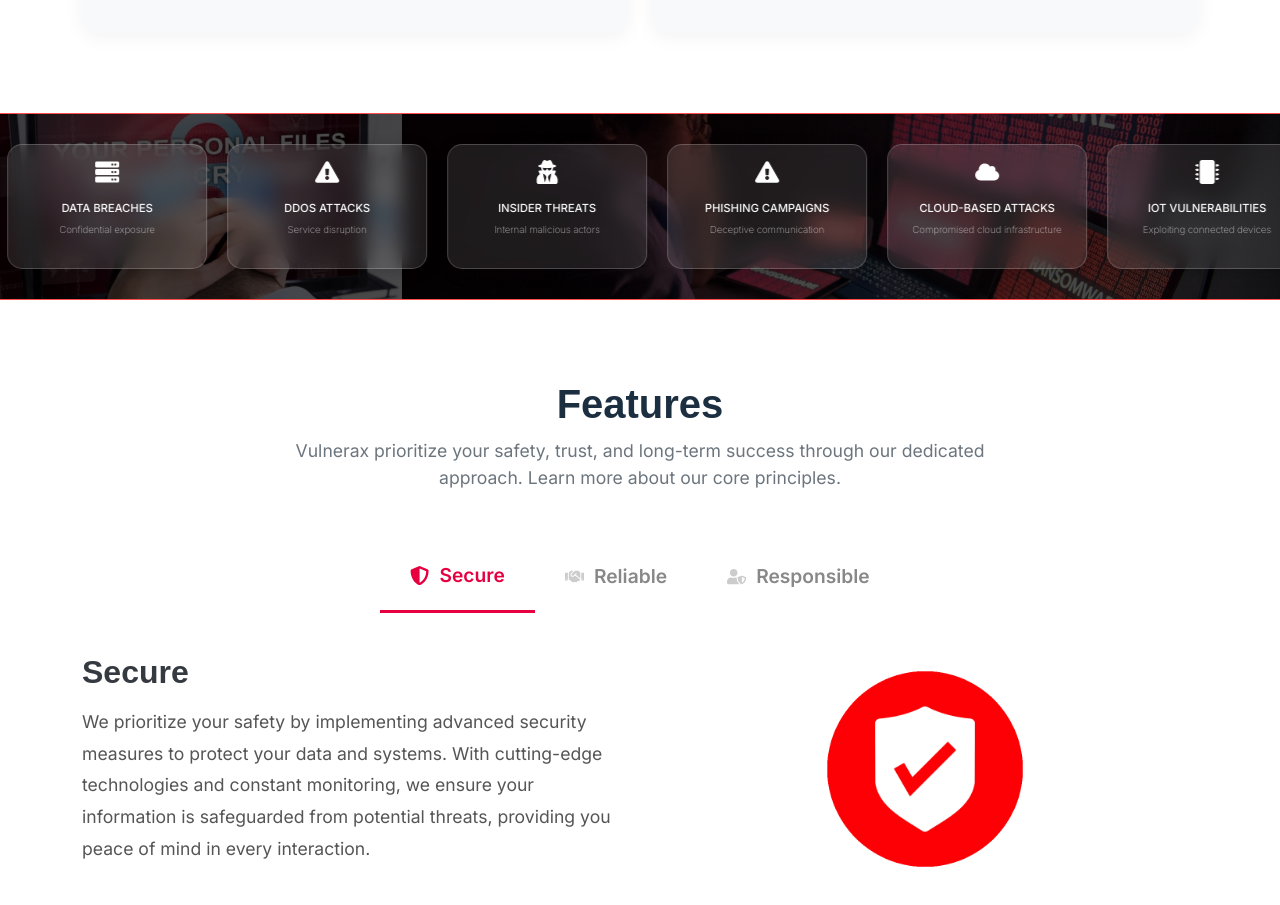
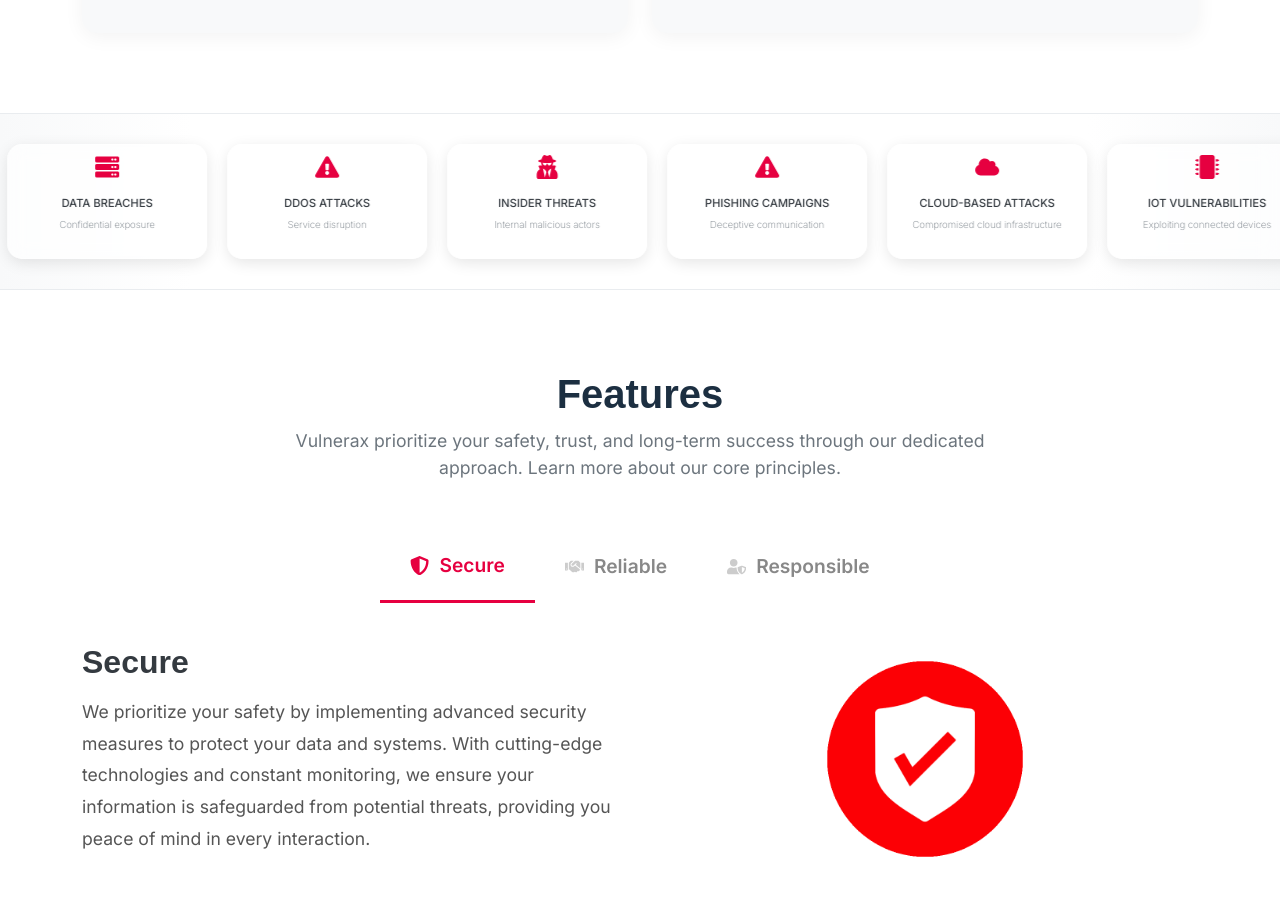
Before and after one commit to Galang0304/web-main-vulnerax-update, a Next.js app: page / in a window 1280 px wide. Shown: the part 2567-3472 px from the top of the page. Built offline with nearby package versions, Linux system fonts and the light colour scheme.

Commit message:
Update v2

```diff
--- a/src/components/pages/ThreatsAnimation.js
+++ b/src/components/pages/ThreatsAnimation.js
@@ -38,21 +38,15 @@ export default function ThreatsAnimation() {
     overflow: 'hidden',
     whiteSpace: 'nowrap',
     padding: '30px 0',
-    background: 'url(/img/RansomwareAttackPict.jpg) no-repeat fixed center center / cover',
+    // Perubahan di sini: Latar belakang kembali ke gradien abu-abu putih
+    background: 'linear-gradient(90deg, rgba(248,249,250,1) 0%, rgba(248,249,250,0) 15%, rgba(248,249,250,0) 85%, rgba(248,249,250,1) 100%)',
     position: 'relative',
-    borderTop: '1px solid #ff4d4d',
-    borderBottom: '1px solid #ff4d4d',
+    borderTop: '1px solid #e9ecef',
+    borderBottom: '1px solid #e9ecef',
   };
 
-  const overlayStyle = {
-    position: 'absolute',
-    top: 0,
-    left: 0,
-    width: '100%',
-    height: '100%',
-    backgroundColor: 'rgba(0, 0, 0, 0.7)',
-    zIndex: 1,
-  };
+  // Menghapus overlayStyle karena latar belakang sudah terang
+  const overlayStyle = {};
 
   const motionDivStyle = {
     display: 'inline-flex',
@@ -68,12 +62,12 @@ export default function ThreatsAnimation() {
     alignItems: 'center',
     gap: '10px',
     margin: '0 10px',
-    padding: '15px 15px',
+    padding: '10px 15px',
     borderRadius: '15px',
-    backgroundColor: 'rgba(255, 255, 255, 0.1)',
+    backgroundColor: 'rgba(255, 255, 255, 0.7)', // Warna latar belakang glass box disesuaikan
     backdropFilter: 'blur(10px)',
-    border: '1px solid rgba(255, 255, 255, 0.2)',
-    boxShadow: '0 4px 15px rgba(0, 0, 0, 0.2)',
+    border: '1px solid rgba(255, 255, 255, 0.4)', // Warna border disesuaikan
+    boxShadow: '0 4px 15px rgba(0, 0, 0, 0.1)',
     whiteSpace: 'normal',
     width: '200px',
     flexShrink: 0,
@@ -83,26 +77,26 @@ export default function ThreatsAnimation() {
     fontSize: '0.7rem',
     fontWeight: '500',
     whiteSpace: 'nowrap',
-    color: '#fff',
+    color: '#343a40', // Warna teks judul kembali ke abu-abu gelap
     textTransform: 'uppercase',
   };
 
   const textDescriptionStyle = {
     fontSize: '0.6rem',
     fontWeight: '200',
-    color: 'rgba(255, 255, 255, 0.7)',
+    color: '#6c757d', // Warna teks deskripsi kembali ke abu-abu
     whiteSpace: 'nowrap',
     marginTop: '5px',
   };
 
   const iconStyle = {
     fontSize: '1.5rem',
-    color: '#fff',
+    color: '#E60040', // Warna ikon kembali ke merah
   };
 
   return (
     <div style={containerStyle}>
-      <div style={overlayStyle}></div>
+      {/* Menghapus div overlay yang tidak lagi diperlukan */}
       <motion.div
         style={motionDivStyle}
         variants={textVariants}
```
